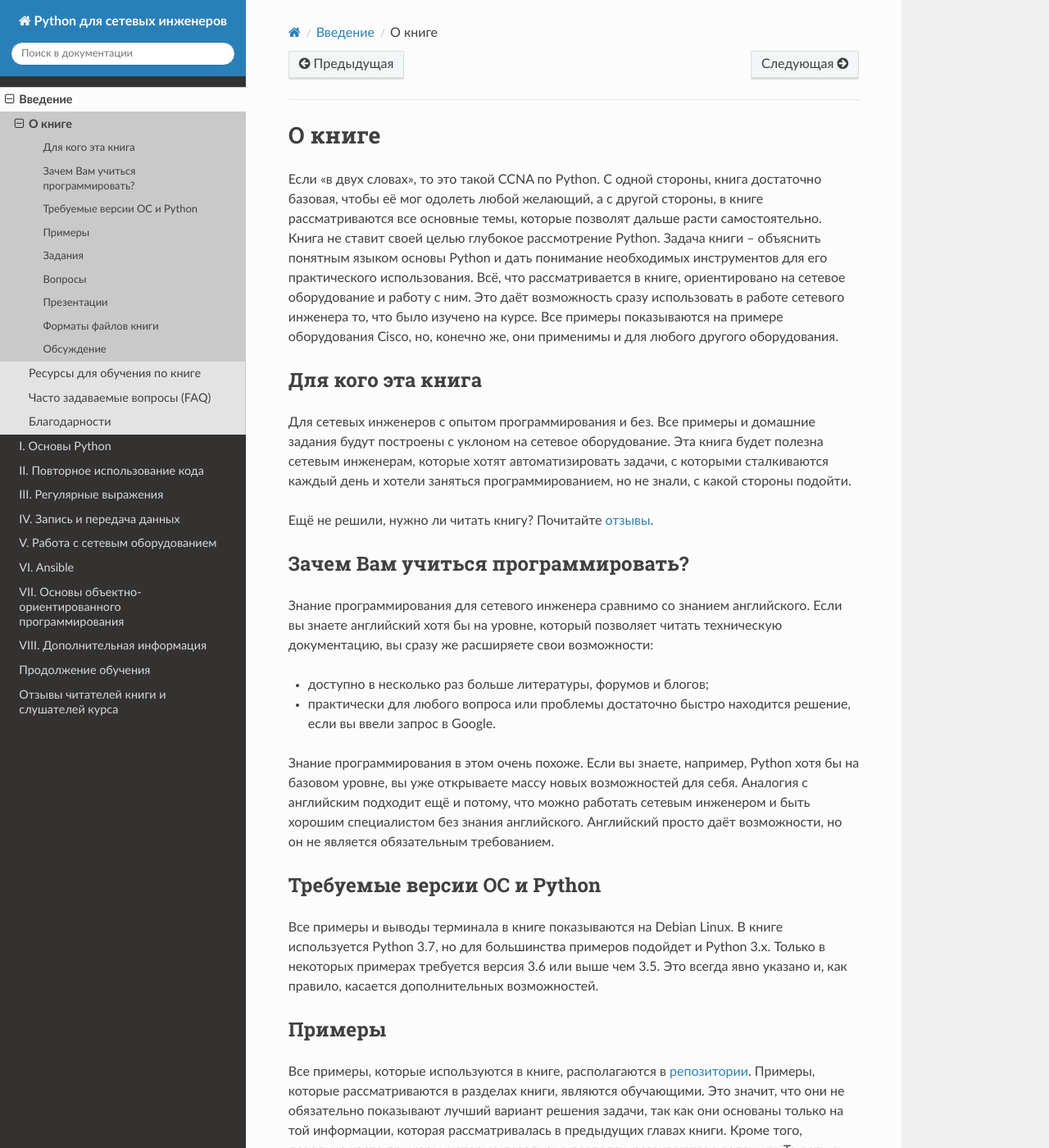
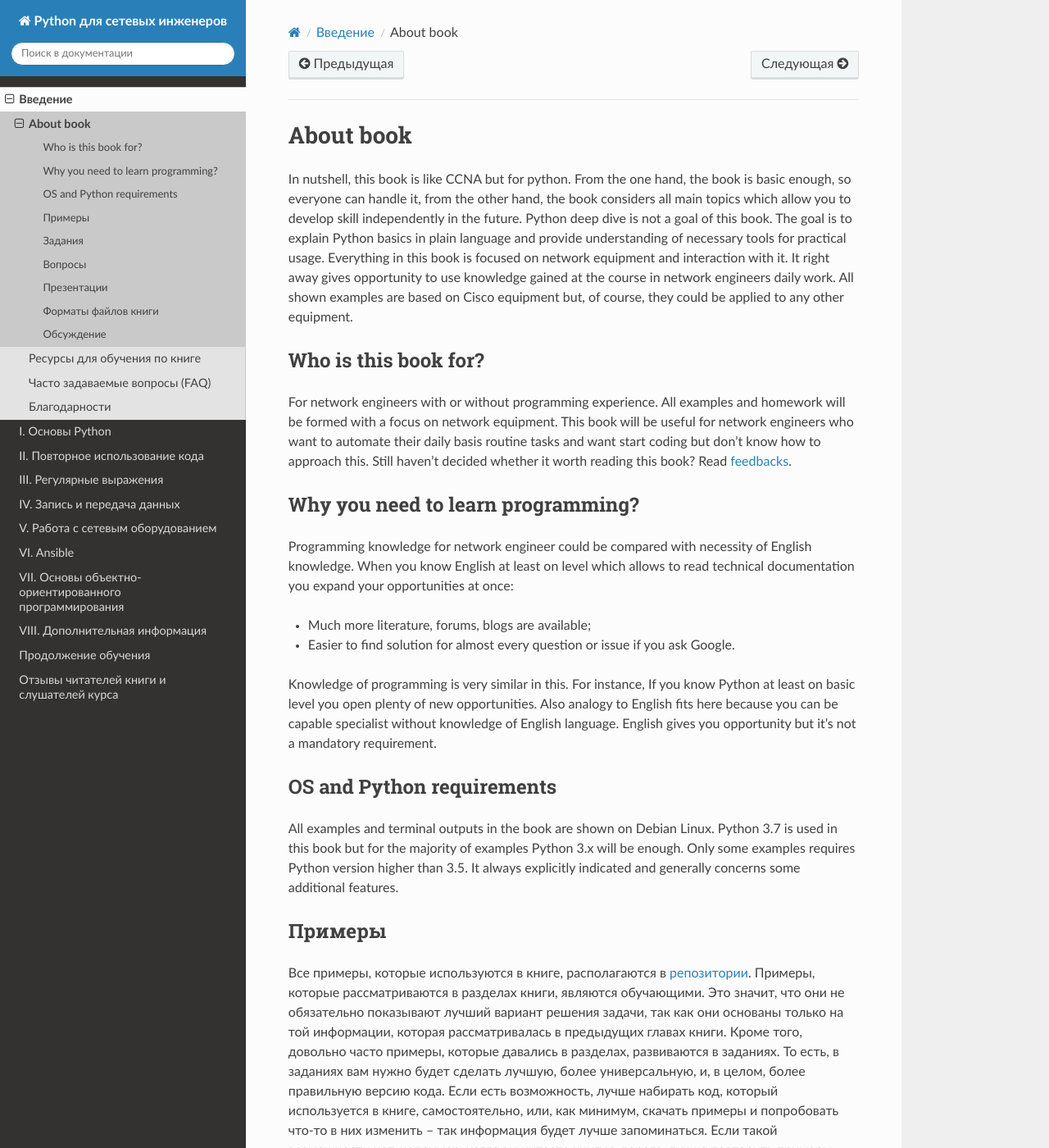
Before and after one commit to Aidar5/nattoeng, a Sphinx documentation site: the page built from docs/source/about.rst, in a window 1280 px wide and 1400 px high. Shown: the whole window at 82% size. Built offline with Sphinx 7.4.7 and the Read the Docs theme 2.0.0, drawn with Linux system fonts in a browser that asks for light colours; pages that are not in the unit, such as notebooks, are missing from menus.

Commit message:
Test translation

```diff
--- a/docs/source/about.rst
+++ b/docs/source/about.rst
@@ -1,58 +1,30 @@
-О книге
+About book
 -------
 
-Если "в двух словах", то это такой CCNA по Python. С одной стороны,
-книга достаточно базовая, чтобы её мог одолеть любой желающий, а с
-другой стороны, в книге рассматриваются все основные темы, которые
-позволят дальше расти самостоятельно. Книга не ставит своей целью
-глубокое рассмотрение Python. Задача книги – объяснить понятным языком
-основы Python и дать понимание необходимых инструментов для его
-практического использования. Всё, что рассматривается в книге,
-ориентировано на сетевое оборудование и работу с ним. Это даёт
-возможность сразу использовать в работе сетевого инженера то, что было
-изучено на курсе. Все примеры показываются на примере оборудования
-Cisco, но, конечно же, они применимы и для любого другого оборудования.
+In nutshell, this book is like CCNA but for python. From the one hand, the book is basic enough, so everyone can handle it, from the other hand, the book considers all main topics which allow you to develop skill independently in the future. Python deep dive is not a goal of this book. The goal is to explain Python basics in plain language and provide understanding of necessary tools for practical usage. Everything in this book is focused on network equipment and interaction with it. It right away gives opportunity to use knowledge gained at the course in network engineers daily work. All shown examples are based on Cisco equipment but, of course, they could be applied to any other equipment.
 
-Для кого эта книга
+Who is this book for?
 ~~~~~~~~~~~~~~~~~~
 
-Для сетевых инженеров с опытом программирования и без. Все примеры и
-домашние задания будут построены с уклоном на сетевое оборудование. Эта
-книга будет полезна сетевым инженерам, которые хотят автоматизировать
-задачи, с которыми сталкиваются каждый день и хотели заняться
-программированием, но не знали, с какой стороны подойти.
+For network engineers with or without programming experience. All examples and homework will be formed with a focus on network equipment. This book will be useful for network engineers who want to automate their daily basis routine tasks and want start coding but don't know how to approach this.
+Still haven't decided whether it worth reading this book? Read
+:ref:`feedbacks <testimonials>`.
 
-Ещё не решили, нужно ли читать книгу? Почитайте
-:ref:`отзывы <testimonials>`.
-
-Зачем Вам учиться программировать?
+Why you need to learn programming?
 ~~~~~~~~~~~~~~~~~~~~~~~~~~~~~~~~~~
 
-Знание программирования для сетевого инженера сравнимо со знанием
-английского. Если вы знаете английский хотя бы на уровне, который
-позволяет читать техническую документацию, вы сразу же расширяете свои
-возможности:
+Programming knowledge for network engineer could be compared with necessity of English knowledge. When you know English at least on level which allows to read technical documentation you expand your opportunities at once:
 
--  доступно в несколько раз больше литературы, форумов и блогов;
--  практически для любого вопроса или проблемы достаточно быстро
-   находится решение, если вы ввели запрос в Google.
+-  Much more literature, forums, blogs are available;
+-  Easier to find solution for almost every question or issue if you ask Google.
 
-Знание программирования в этом очень похоже. Если вы знаете, например,
-Python хотя бы на базовом уровне, вы уже открываете массу новых
-возможностей для себя. Аналогия с английским подходит ещё и потому, что
-можно работать сетевым инженером и быть хорошим специалистом без знания
-английского. Английский просто даёт возможности, но он не является
-обязательным требованием.
+Knowledge of programming is very similar in this. For instance, If you know Python at least on basic level  you open plenty of new opportunities. Also analogy to English fits here because you can be capable specialist without knowledge of English language. English gives you opportunity but it's not a mandatory requirement.
 
 
-Требуемые версии ОС и Python
+OS and Python requirements
 ~~~~~~~~~~~~~~~~~~~~~~~~~~~~
 
-Все примеры и выводы терминала в книге показываются на Debian Linux. В
-книге используется Python 3.7, но для большинства примеров подойдет и
-Python 3.x. Только в некоторых примерах требуется версия 3.6 или
-выше чем 3.5. Это всегда явно указано и, как правило, касается
-дополнительных возможностей.
+All examples and terminal outputs in the book are shown on Debian Linux. Python 3.7 is used in this book but for the majority of examples Python 3.x will be enough. Only some examples requires Python version higher than 3.5. It always explicitly indicated and generally concerns some additional features.
 
 Примеры
 ~~~~~~~
```
